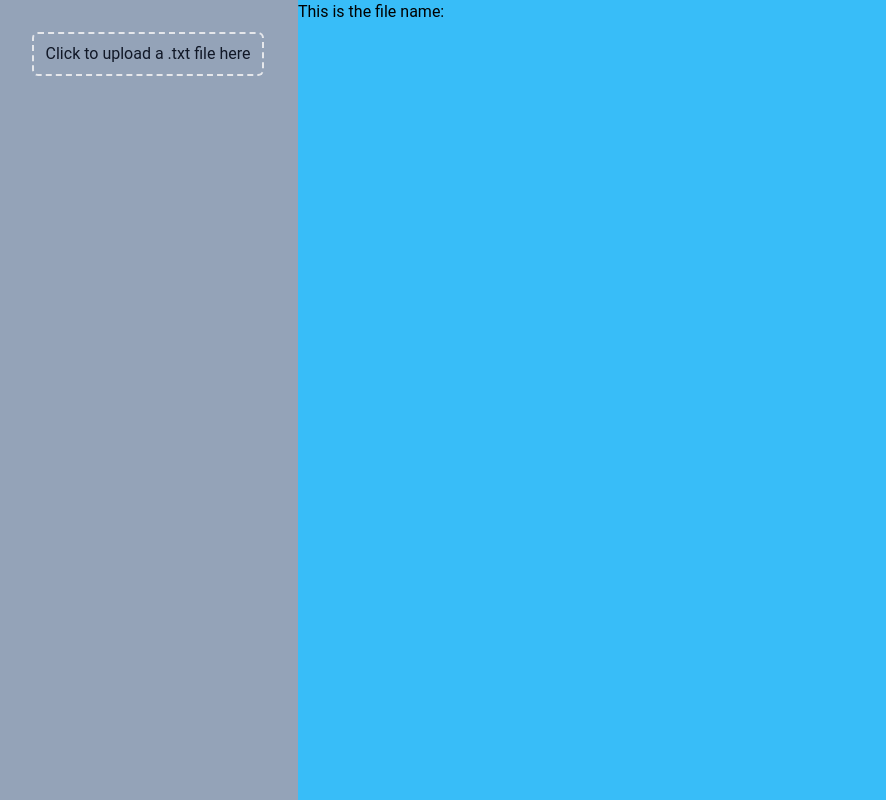
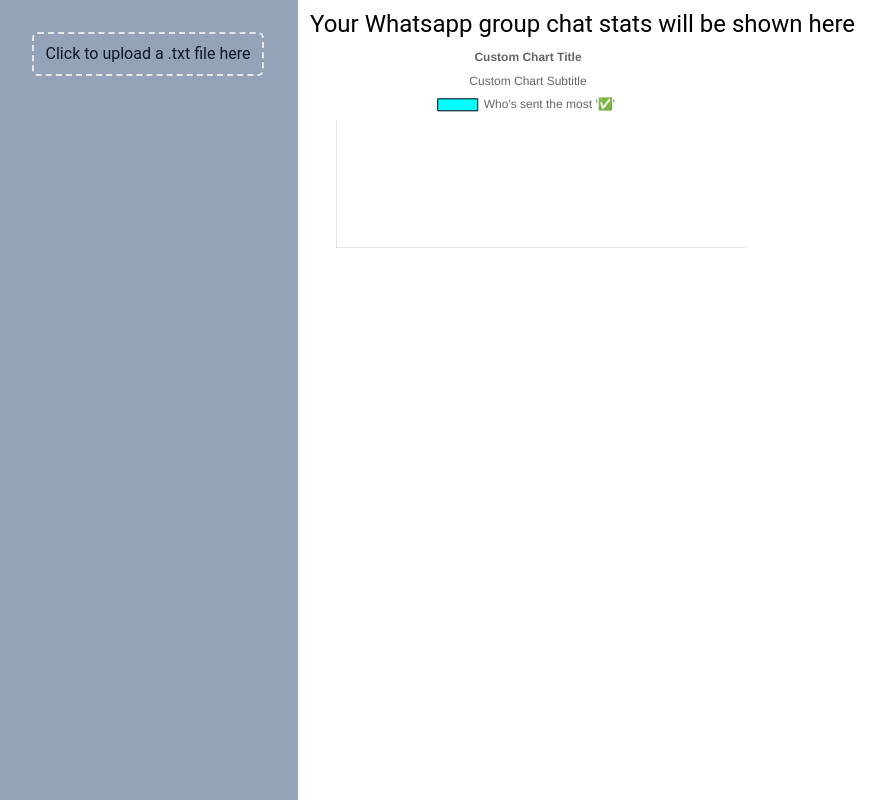
Before and after one commit to HaroldObasi/chat-visualizer, a Next.js app: page / in a window 1280 px wide. Shown: the whole page, without its empty margins (2-888 px from the left). Built offline with nearby package versions, Linux system fonts and the light colour scheme.

Commit message:
refactor

```diff
--- a/src/components/home/MainContent.jsx
+++ b/src/components/home/MainContent.jsx
@@ -1,17 +1,18 @@
 import React, { useEffect, useState } from "react";
-import { extractGroupMembers } from "@/utils/countUserTokens";
+import {
+  extractGroupMembers,
+  extractMessageCount,
+} from "@/utils/countUserTokens";
 import { useGlobalContext } from "@/contexts/AppContext";
 import ChartComponent from "../ChartComponent";
 
 const MainContent = () => {
   const { fileName, fileContent } = useGlobalContext();
-  //   const [groupData, setGroupData] = useState({});
   const [groupMembers, setGroupMembers] = useState([]);
   const [groupTokenCount, setGroupTokenCount] = useState([]);
 
   useEffect(() => {
     if (fileContent.length > 1) {
-      //   setGroupData(extractGroupMembers(fileContent));
       const groupData = extractGroupMembers(fileContent);
       const entries = Object.entries(groupData);
       setGroupMembers(entries.map((item) => item[0]));
@@ -20,14 +21,16 @@
   }, [fileContent]);
 
   return (
-    <div className="px-3 py-2">
+    <div className="px-3 py-2 max-h-screen">
       <p className=" text-2xl">
         Your Whatsapp group chat stats will be shown here
       </p>
 
-      {groupMembers ? (
-        <div className="bg-sky-100 overflow-y-auto max-h-[400px]">
-          <p>These are all {groupMembers.length} your group members</p>
+      {groupMembers.length > 0 ? (
+        <div className="bg-sky-100 overflow-y-auto max-h-[200px] px-3 rounded-sm">
+          <p className="my-1 sticky">
+            These are all {groupMembers.length} your group members
+          </p>
           {groupMembers.map((item) => (
             <p key={item}>{item}</p>
           ))}
--- a/src/pages/index.jsx
+++ b/src/pages/index.jsx
@@ -1,87 +1,11 @@
-import { useRef, useState } from "react";
-import { extractGroupMembers } from "@/utils/countUserTokens";
-import { useGlobalContext } from "@/contexts/AppContext";
-
-import ChartComponent from "@/components/ChartComponent";
 import Sidebar from "@/components/layout/Sidebar";
+import MainContent from "@/components/home/MainContent";
 
 export default function Home() {
-  const { fileName } = useGlobalContext();
-  // const fileInputRef = useRef(null);
-  // const [fileContent, setFileContent] = useState([]);
-  // const [fileName, setFileName] = useState("");
-  // const [groupMembers, setGroupMembers] = useState({});
-
-  function readFile(file) {
-    const reader = new FileReader();
-    reader.onload = (evt) => {
-      const linesArray = reader.result.split("\n");
-      setFileContent(linesArray);
-    };
-    if (file) {
-      reader.readAsText(file);
-    }
-  }
-
-  const handleClick = () => {
-    setGroupMembers(extractGroupMembers(fileContent));
-  };
-
-  const handleFileChange = () => {
-    const file = fileInputRef.current.files[0];
-    setFileName(file.name);
-    readFile(file);
-  };
-
-  // return (
-  //   <>
-  //     <Sidebar />
-  //     <div className="py-5 px-3">
-  //       <h1 className="font-sans font-bold text-center">
-  //         Upload your Whatsapp txt file here
-  //       </h1>
-  //       <ChartComponent data={Object.entries(groupMembers)} />
-  //       <div className="flex justify-center py-8">
-  //         <button
-  //           onClick={() => {
-  //             fileInputRef.current.click();
-  //           }}
-  //           className="border border-dashed rounded-md border-blue-300 hover:border-blue-800 w-[400px] h-[300px]"
-  //         >
-  //           {fileName === "" ? (
-  //             <p>Click to upload a .txt file here</p>
-  //           ) : (
-  //             <p>Uploaded: {fileName}, Click to change file </p>
-  //           )}
-  //           <input
-  //             className="input-field hidden"
-  //             type="file"
-  //             ref={fileInputRef}
-  //             onChange={handleFileChange}
-  //           />
-  //         </button>
-  //       </div>
-
-  //       {fileContent.length > 0 ? (
-  //         <div className="flex justify-center">
-  //           <button
-  //             className="px-2 py-1 bg-slate-500 hover:bg-slate-600 text-white"
-  //             onClick={handleClick}
-  //           >
-  //             Generate
-  //           </button>
-  //         </div>
-  //       ) : (
-  //         <></>
-  //       )}
-  //     </div>
-  //   </>
-  // );
-
   return (
-    <div class="flex h-screen">
+    <div className="flex h-screen max-h-screen">
       <Sidebar />
-      <div class="bg-sky-400 flex-grow">This is the file name: {fileName} </div>
+      <MainContent />
     </div>
   );
 }
```
